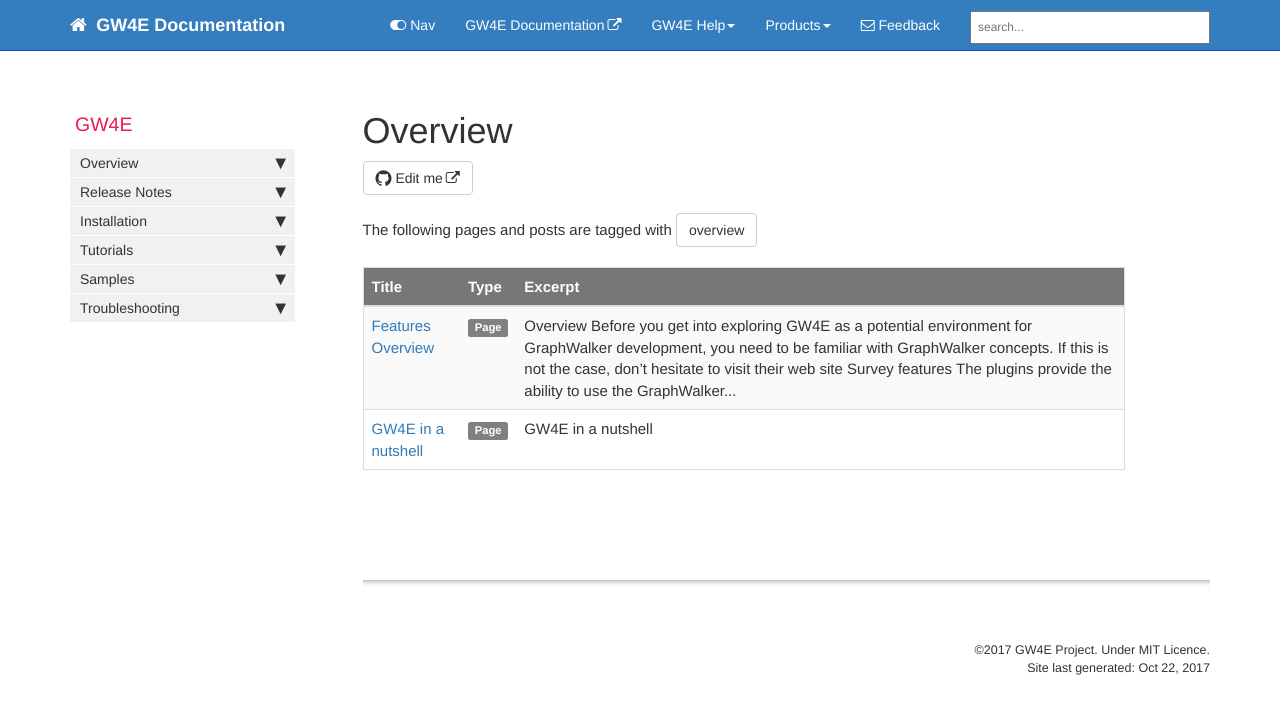
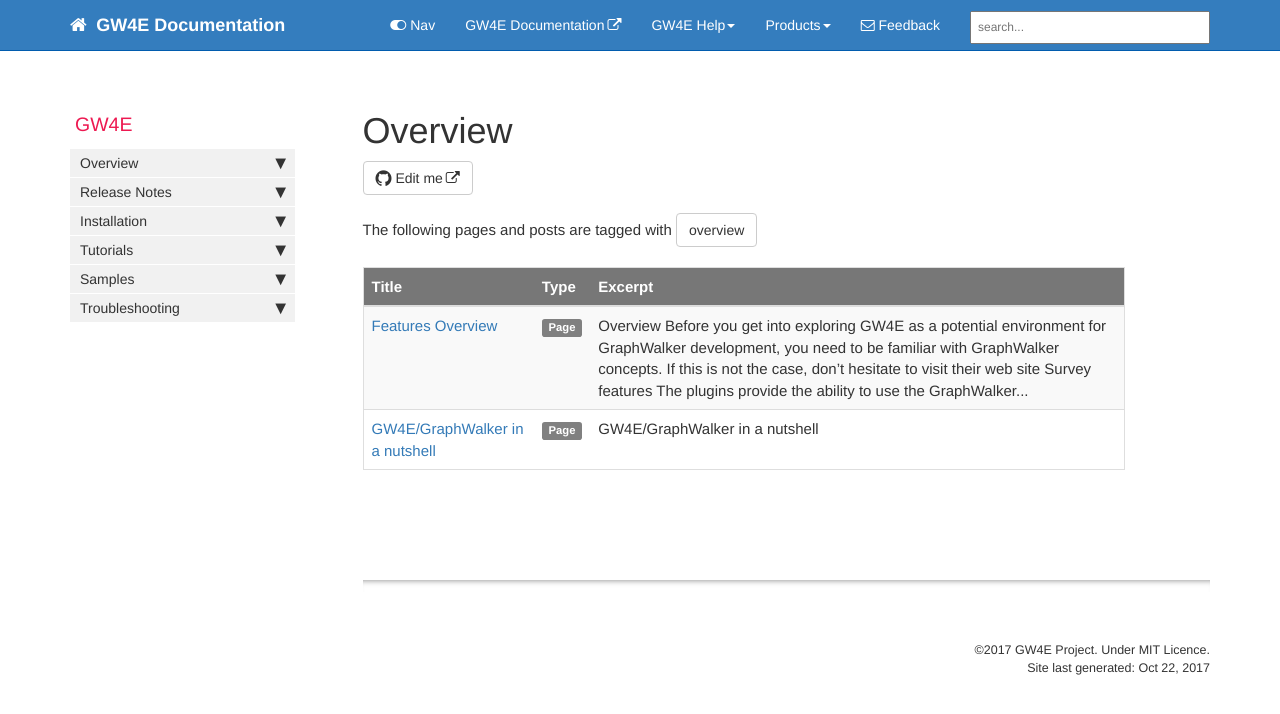
Before and after one commit to gw4e/gw4e.github.io, a Jekyll site: the page built from pages/tags/tag_ overview.md, in a window 1280 px wide. Shown: the top 714 px of the page. Built offline with Jekyll 4.4.1, drawn with Linux system fonts in a browser that asks for light colours; nearby versions of some CDN libraries; comment, search, counter and statistics services are not loaded.

Commit message:
update documentation

```diff
--- a/_data/sidebars/mydoc_sidebar.yml
+++ b/_data/sidebars/mydoc_sidebar.yml
@@ -28,7 +28,7 @@ entries:
       output: web, pdf
       type: homepage
 
-    - title: GW4E in a nutshell
+    - title: GW4E/GraphWalker in a nutshell
       url: /mydoc_nutshell.html
       output: web, pdf
 
--- a/pages/mydoc/mydoc_nutshell.md
+++ b/pages/mydoc/mydoc_nutshell.md
@@ -1,8 +1,8 @@
 ---
-title: GW4E in a nutshell
+title: GW4E/GraphWalker in a nutshell
 tags: [overview]
 keywords: overview, model based testing, graphwalker, gw4e, Eclipse plugin, GraphWalker Eclipse Plugin
-summary: "GW4E in a nutshell"
+summary: "GW4E/GraphWalker in a nutshell"
 sidebar: mydoc_sidebar
 permalink: mydoc_nutshell.html
 folder: mydoc
```
